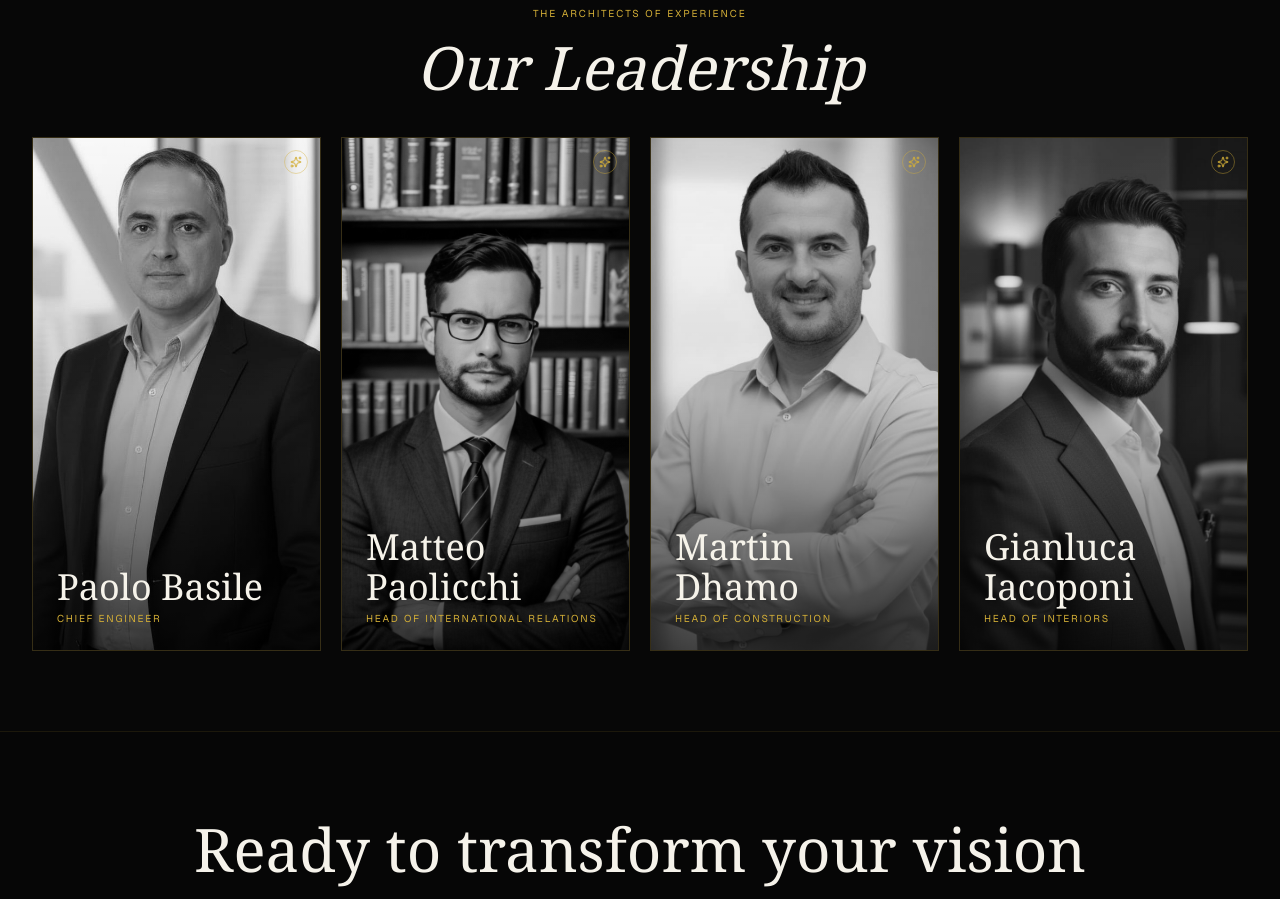
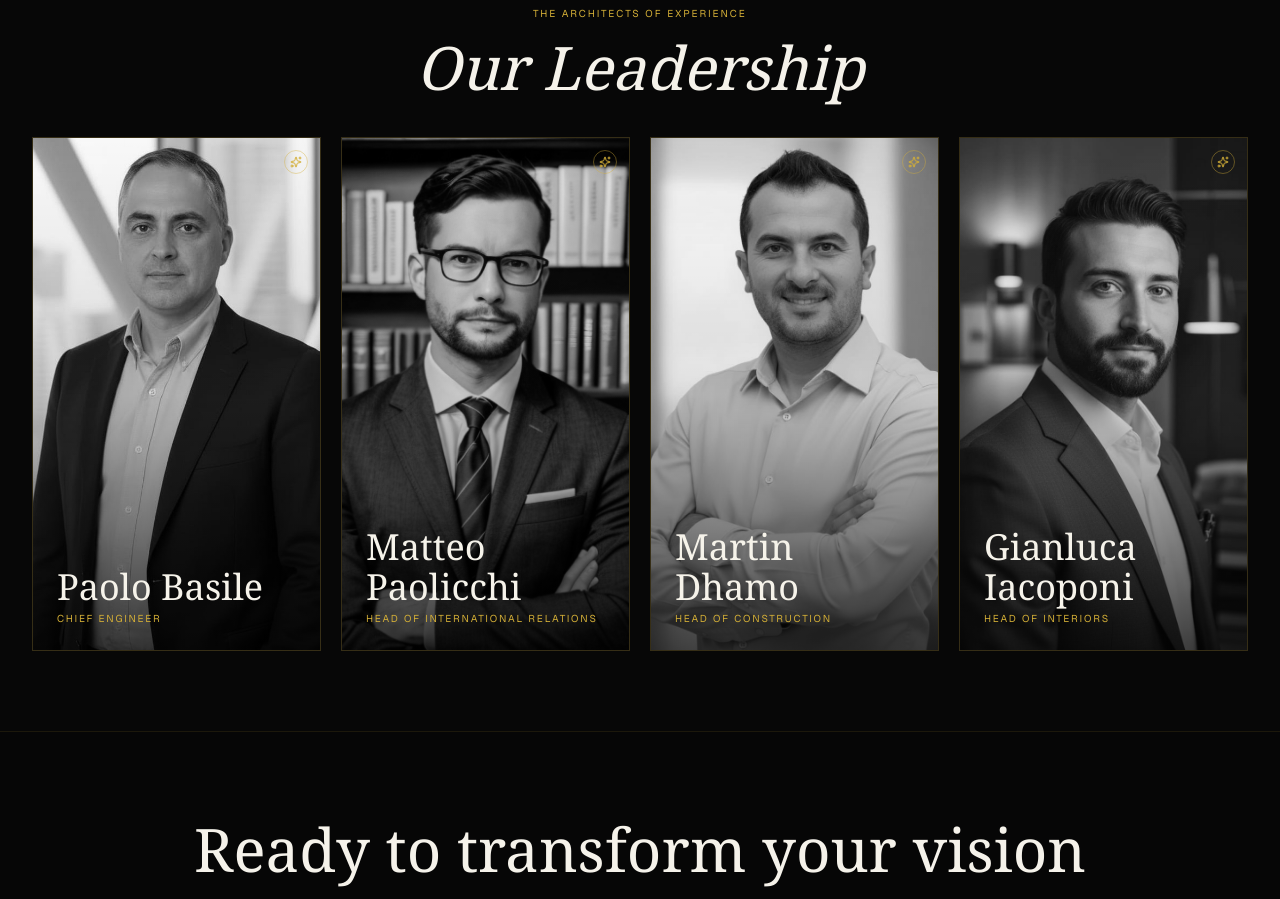
Before and after one commit to ayanmal1k/LUXUS, a Next.js app: page /about in a window 1280 px wide. Shown: the part 1520-2419 px from the top of the page. Built offline with nearby package versions, Linux system fonts and the light colour scheme.

Commit message:
Fixed: team images

```diff
--- a/app/about/page.tsx
+++ b/app/about/page.tsx
@@ -142,11 +142,11 @@ export default function AboutPage() {
                 className="reveal group relative overflow-hidden border border-[#D4AF37]/20 bg-[#0E0E0E] transition-all duration-500 hover:-translate-y-1"
                 style={{ animationDelay: `${220 + index * 120}ms` }}
               >
-                <div className="relative h-96 md:h-[28rem] lg:h-[32rem] overflow-hidden bg-black transition-transform duration-700 group-hover:scale-[1.03]">
+                <div className="relative h-[28rem] md:h-[28rem] lg:h-[32rem] overflow-hidden bg-black transition-transform duration-700 group-hover:scale-[1.03]">
                   <img
                     src={leader.image}
                     alt={leader.name}
-                    className="h-full w-full object-cover object-center grayscale transition-[transform,filter] duration-700 ease-out group-hover:scale-105 group-hover:grayscale-0"
+                    className="h-full w-full object-cover object-top grayscale transition-[transform,filter] duration-700 ease-out group-hover:scale-105 group-hover:grayscale-0"
                     loading="lazy"
                     referrerPolicy="no-referrer"
                   />
```
Also changed, not shown: public/team/matteo.png.
